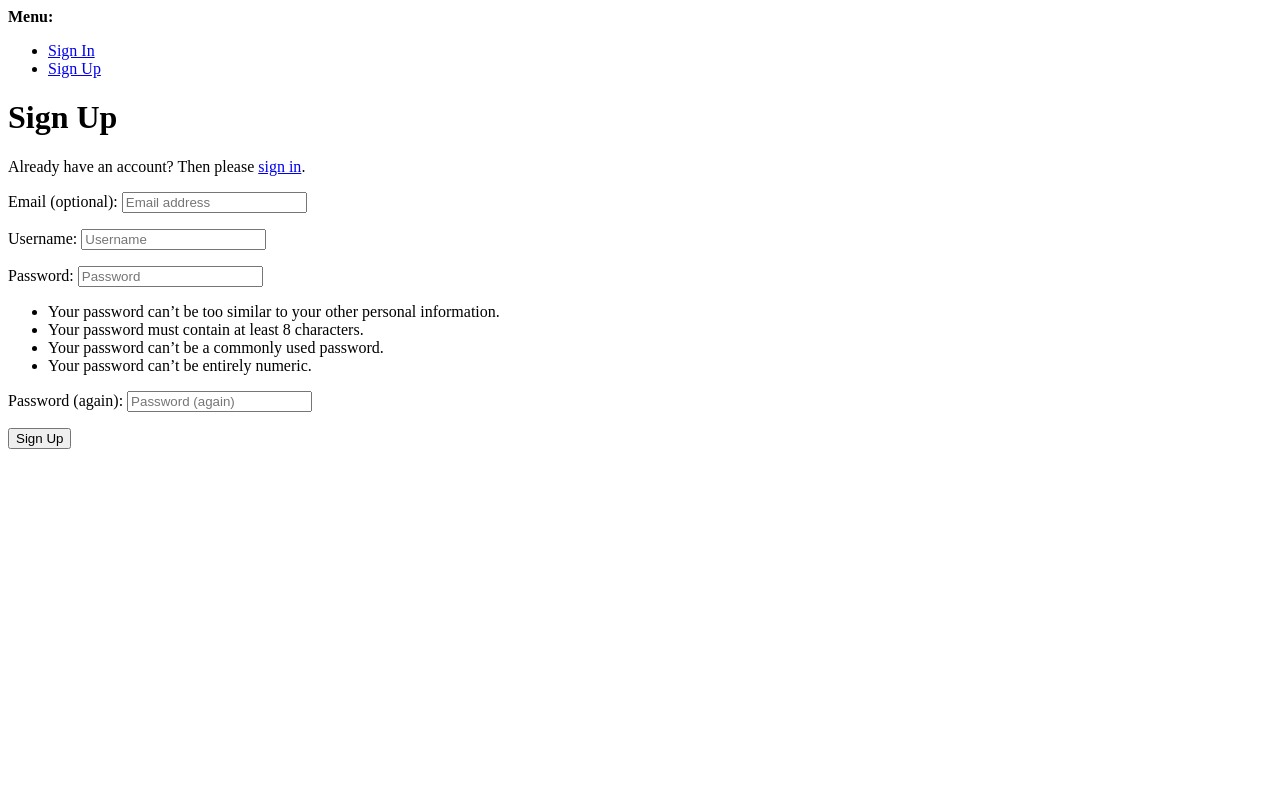
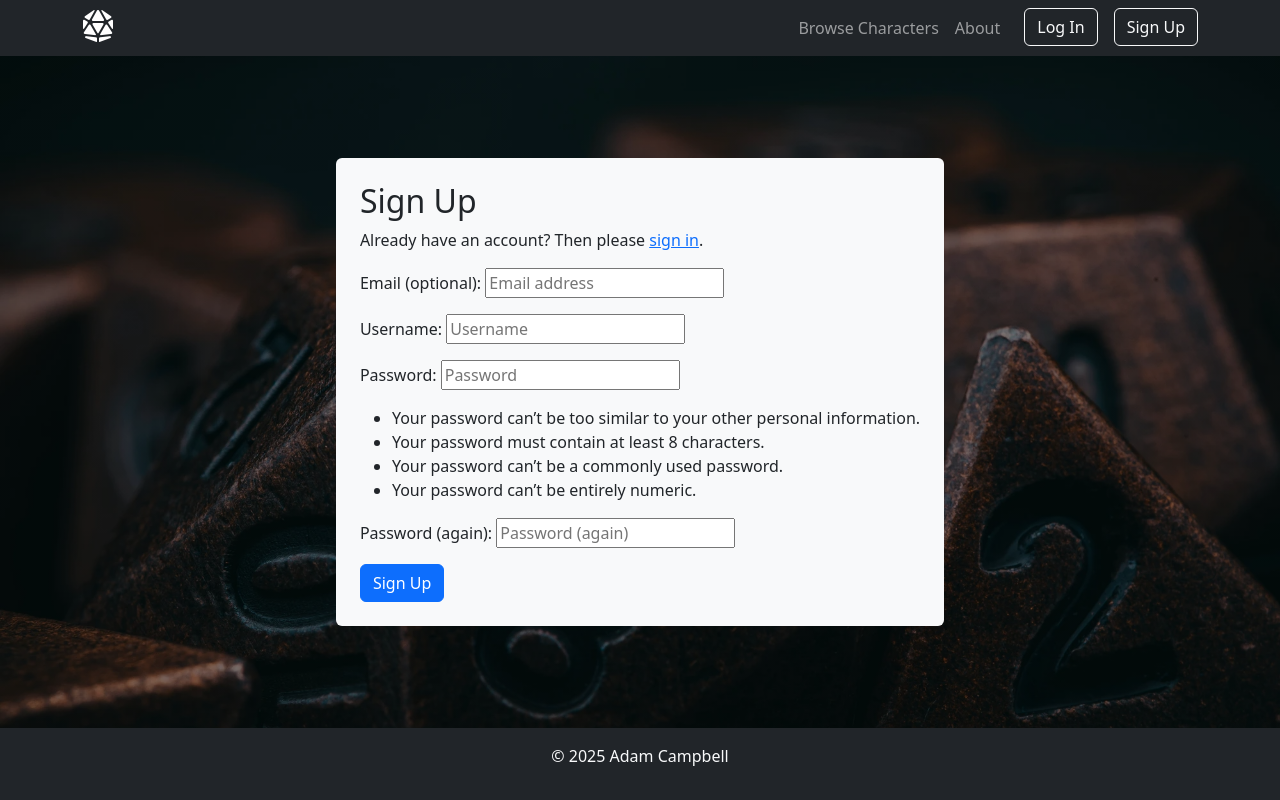
Before and after one commit to Adam-Campbell/dnd-character-creator, a Django app: page /accounts/signup/ in a window 1280 px wide. Run offline with Django 5.2, Linux system fonts and the light colour scheme; parts of the project's set-up code (start-up, migrations or seed data) failed here and were passed over; some libraries are stand-ins or nearby versions.

Commit message:
style the login and signup pages

```diff
--- a/static/css/style.css
+++ b/static/css/style.css
@@ -2,10 +2,33 @@
     box-sizing: border-box;
 }
 
-body {
+html, body {
+    height: 100%;
     margin: 0;
     padding: 0;
 }
+
+body {
+    display: flex;
+    flex-direction: column;
+    min-height: 100vh;
+}
+
+main {
+    flex: 1;
+}
+
+
+
+
+
+
+
+
+
+
+
+
 
 
 
@@ -77,5 +100,5 @@ body {
     background-size: cover;
     background-position: center;
     background-repeat: no-repeat;
-    min-height: 100vh;
+    height: 100%;
 }
--- /dev/null
+++ b/templates/account/base_entrance.html
@@ -0,0 +1,7 @@
+{% extends "base.html" %}
+
+
+
+{% block content %}
+<!-- Content block will be filled by the extending templates -->
+{% endblock content %}
--- /dev/null
+++ b/templates/account/signup.html
@@ -0,0 +1,32 @@
+{% extends "account/base_entrance.html" %}
+{% load static %}
+{% load i18n %}
+{% load allauth account %}
+
+{% block head_title %}
+    {% trans "Sign Up" %}
+{% endblock head_title %}
+
+{% block content %}
+<div class="d20-background d-flex flex-column align-items-center justify-content-center">
+    <div class="bg-light p-4 mx-4 rounded">
+        <h2>{% trans "Sign Up" %}</h2>
+        <p>
+            {% blocktranslate %}Already have an account? Then please <a href="{{ login_url }}">sign in</a>.{% endblocktranslate %}
+        </p>
+        <form method="post" action="{% url 'account_signup' %}">
+            {% csrf_token %}
+            {{ form.as_p }}
+            {{ redirect_field }}
+            <button type="submit" class="btn btn-primary">{% trans "Sign Up" %}</button>
+        </form>
+    </div>
+</div>
+{% endblock content %}
+
+{% block extra_body %}
+    {{ block.super }}
+    {% if PASSKEY_SIGNUP_ENABLED %}
+        {% include "mfa/webauthn/snippets/signup_script.html" with button_id="passkey_signup" %}
+    {% endif %}
+{% endblock extra_body %}
--- a/templates/base.html
+++ b/templates/base.html
@@ -25,6 +25,7 @@
 </head>
 
 <body>
+    {% block nav %}
     <header class="sticky-top">
         <nav class="navbar navbar-expand-lg navbar-dark bg-dark">
             <div class="container">
@@ -73,14 +74,24 @@
         </nav>
 
     </header>
+    {% endblock nav %}
+    <main>
+        {% block content %}
+        <!-- Content block will be filled by the extending templates -->
+        {% endblock content %}
+    </main>
 
-    {% block content %}
+    {% block extra_body %}
 
     {% endblock %}
 
-    <footer>
+    {% block footer %}
+    <footer class="bg-dark text-light text-center py-3">
         <p>&copy; 2025 Adam Campbell</p>
     </footer>
+    {% endblock %}
+
+
     <!-- Bootstrap JS -->
     <script src="https://cdn.jsdelivr.net/npm/bootstrap@5.3.3/dist/js/bootstrap.bundle.min.js"
         integrity="sha384-YvpcrYf0tY3lHB60NNkmXc5s9fDVZLESaAA55NDzOxhy9GkcIdslK1eN7N6jIeHz"
```
Also changed, not shown: templates/account/login.html (+6 -14 lines).
